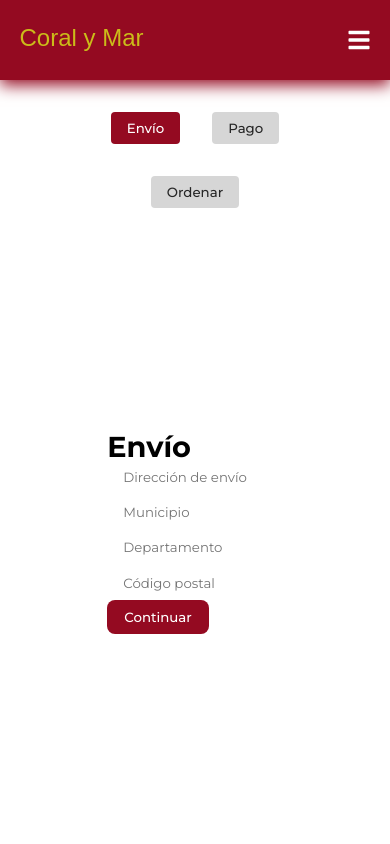
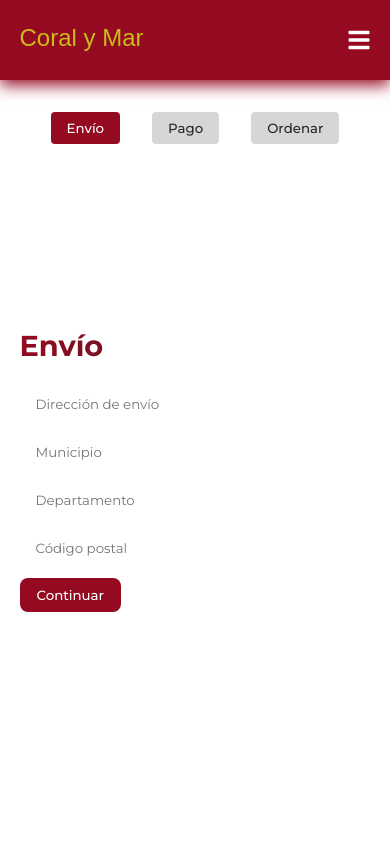
Before and after one commit to sanic16/ecommerce-react, a React (Vite) app in the folder frontend/: page /shipping in a window 390 px wide. Shown: the top 844 px of the page. Built offline with nearby package versions, Linux system fonts and the light colour scheme; no server answers; a web font is replaced by a local one.

Commit message:
ShippingPage finished

```diff
--- a/frontend/src/pages/shippingPage/ShippingPage.tsx
+++ b/frontend/src/pages/shippingPage/ShippingPage.tsx
@@ -1,44 +1,84 @@
-import { useState } from "react";
+import React, { useState } from "react";
 import { useDispatch, useSelector } from "react-redux";
 import { saveShippingAddress } from "../../store/slices/cartSlice";
 import { useNavigate } from "react-router-dom";
-import { FaCity, FaEnvelope, FaMapMarkedAlt } from "react-icons/fa";
-import { GiGuatemala } from "react-icons/gi";
 import classes from "./shippingPage.module.css";
 import { toast } from "react-toastify";
 import CheckoutSteps from "../../components/checkoutSteps/CheckoutSteps";
 
 const ShippingPage = () => {
+  const dispatch = useDispatch();
+  const navigate = useNavigate();
+  const { shippingAddress } = useSelector(
+    (state: { cart: CartState }) => state.cart
+  );
+
+  const [address, setAddress] = useState<ShippingAddress>(
+    shippingAddress.address
+      ? shippingAddress
+      : { address: "", municipality: "", department: "", zipcode: "" }
+  );
+
+  const changeInputHandler = (e: React.ChangeEvent<HTMLInputElement>) => {
+    setAddress((prevAddress) => ({
+      ...prevAddress,
+      [e.target.name]: e.target.value,
+    }));
+  };
+
+  const submitHandler = (e: React.FormEvent<HTMLFormElement>) => {
+    e.preventDefault();
+    if (
+      !address.address ||
+      !address.municipality ||
+      !address.department ||
+      !address.zipcode
+    ) {
+      toast.error("Por favor llene todos los campos");
+      return;
+    }
+    dispatch(saveShippingAddress(address));
+    navigate("/payment");
+  };
+
   return (
     <section className={classes.shipping}>
       <CheckoutSteps step1 />
       <div className={classes.shipping__container}>
-        <div>
-          <h2>Envío</h2>
-          <form className={classes.form}>
+        <div className={classes.form__container}>
+          <h2 className={classes.heading__page}>Envío</h2>
+          <form className={classes.form} onSubmit={submitHandler}>
             <input
               type="text"
               name="address"
               placeholder="Dirección de envío"
               required
+              value={address.address}
+              onChange={changeInputHandler}
               autoFocus
             />
             <input
               type="text"
               name="municipality"
               placeholder="Municipio"
+              value={address.municipality}
+              onChange={changeInputHandler}
               required
             />
             <input
               type="text"
               name="department"
               placeholder="Departamento"
+              value={address.department}
+              onChange={changeInputHandler}
               required
             />
             <input
               type="text"
               name="zipcode"
               placeholder="Código postal"
+              value={address.zipcode}
+              onChange={changeInputHandler}
               required
             />
             <button type="submit" className="btn btn-primary">
--- a/frontend/src/pages/shippingPage/shippingPage.module.css
+++ b/frontend/src/pages/shippingPage/shippingPage.module.css
@@ -10,3 +10,34 @@
   display: grid;
   place-items: center;
 }
+
+.form__container {
+  width: 100%;
+}
+
+.form {
+  width: 100%;
+  display: flex;
+  flex-direction: column;
+  gap: 0.8rem;
+}
+
+.heading__page {
+  margin-bottom: 1.5rem;
+  background: linear-gradient(
+    to right,
+    var(--primary-color),
+    var(--dark-color)
+  );
+  background-clip: text;
+  -webkit-background-clip: text;
+  -webkit-text-fill-color: transparent;
+  color: transparent;
+  line-height: normal;
+}
+
+@media screen and (max-width: 1024px) {
+  .shipping {
+    width: 100%;
+  }
+}
--- a/frontend/src/store/slices/cartSlice.ts
+++ b/frontend/src/store/slices/cartSlice.ts
@@ -12,9 +12,9 @@ const initialState: CartState = localStorage.getItem("cart")
       paymentMethod: "PayPal",
       shippingAddress: {
         address: "",
-        city: "",
-        postalCode: "",
-        country: "",
+        municipality: "",
+        department: "",
+        zipcode: "",
       },
     };
 
--- a/frontend/src/vite-env.d.ts
+++ b/frontend/src/vite-env.d.ts
@@ -44,9 +44,9 @@ type CartItem = Product & {
 
 type ShippingAddress = {
   address: string;
-  city: string;
-  postalCode: string;
-  country: string;
+  municipality: string;
+  department: string;
+  zipcode: string;
 };
 
 type PaymentMethod = "PayPal" | "Banrural" | "G&T" | "BAC" | "BI";
```
Also changed, not shown: frontend/src/pages/paymentPage/PaymentPage.tsx (added, +14 -0 lines), frontend/src/pages/paymentPage/paymentPage.module.css (added), 2 other files (tests, documents, lock files or other folders).
